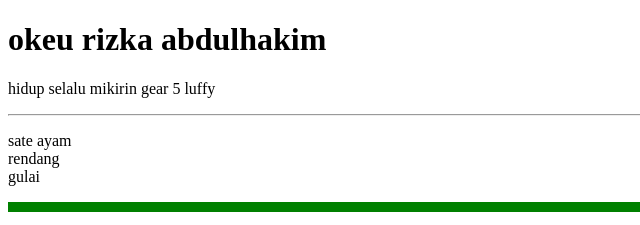
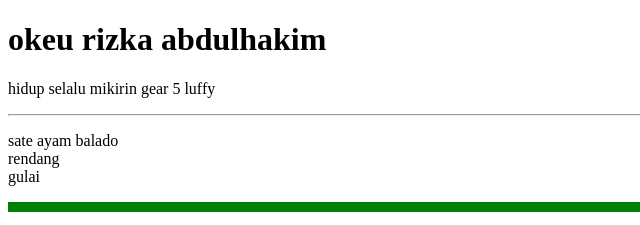
Before and after one commit to okeurizka/pertemuan-1, a plain HTML site: page index.html in a window 1280 px wide. Shown: the top 225 px of the page, 0-640 px from the left. Drawn offline with Linux system fonts and the light colour scheme.

Commit message:
update sate ayam

```diff
--- a/index.html
+++ b/index.html
@@ -12,7 +12,7 @@
         <h1>okeu rizka abdulhakim</h1>
         <p>hidup selalu mikirin gear 5 luffy</p>
         <hr>
-        <p>sate ayam <br>rendang <br>gulai</p>
+        <p>sate ayam balado <br>rendang <br>gulai</p>
         <hr color="green" size="10">
         <ol type="1">
             <li>okeu</li>
```
